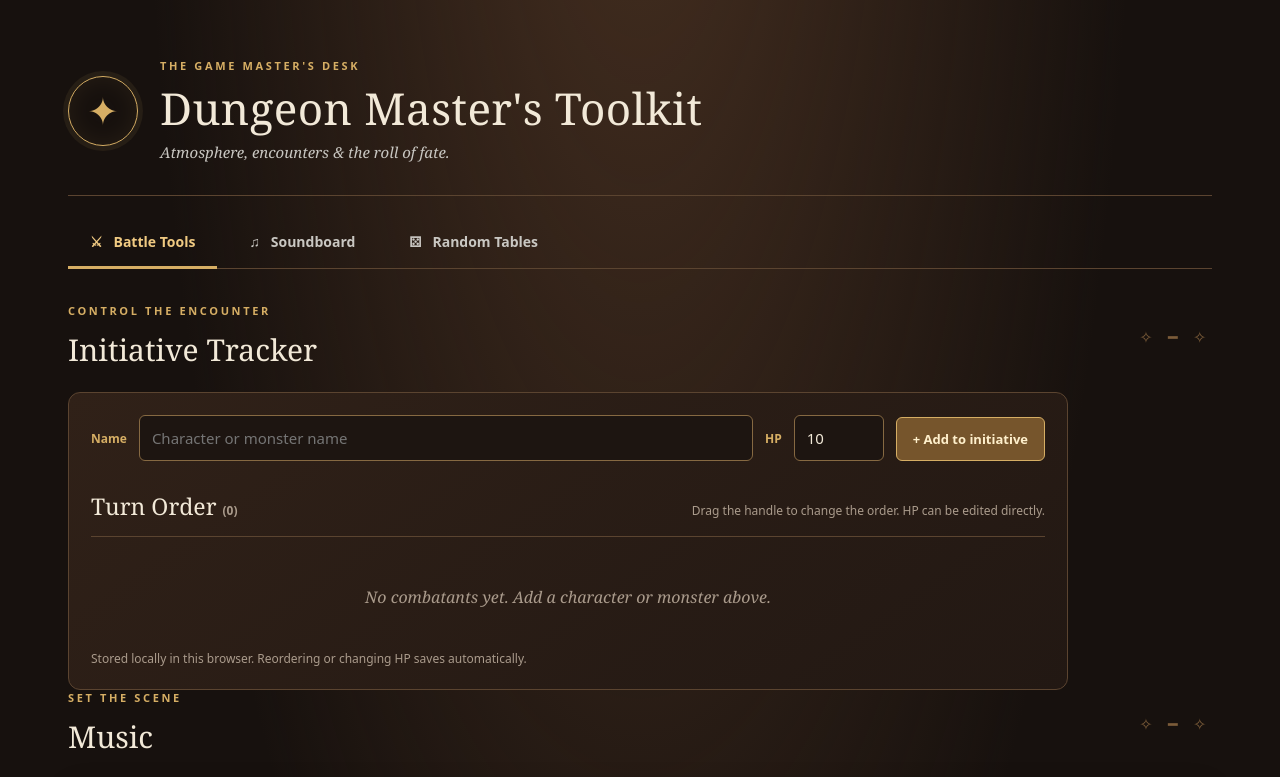
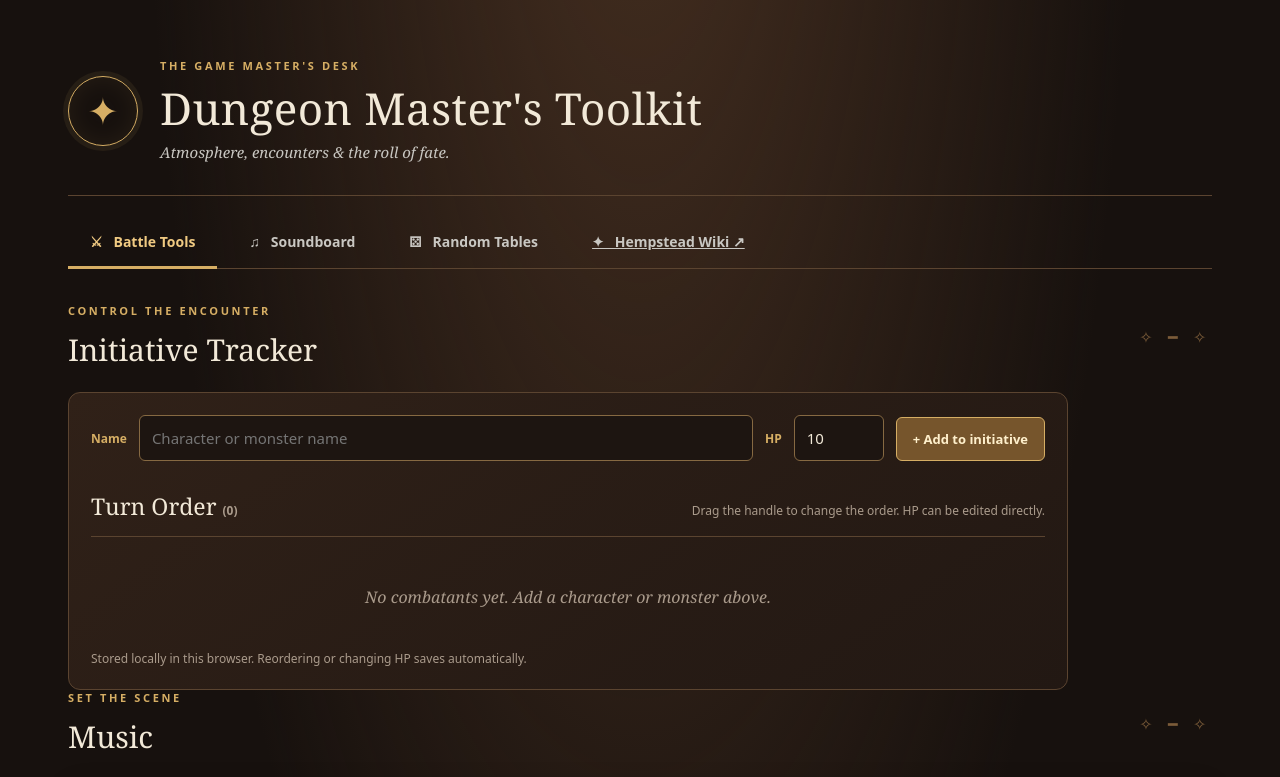
Before and after one commit to CherryCipher/DnDHomepage, a plain HTML site: page index.html in a window 1280 px wide. Shown: the top 777 px of the page. Drawn offline with Linux system fonts and the light colour scheme.

Commit message:
Add Hempstead Wiki navigation shortcut and deployment notes

```diff
--- a/index.html
+++ b/index.html
@@ -20,10 +20,11 @@
       </div>
     </header>
 
-    <nav class="tabs" role="tablist" aria-label="Main navigation">
+    <nav class="tabs" aria-label="Main navigation">
       <button class="tab is-active" id="tab-battle-tools" type="button" aria-selected="true" aria-controls="panel-battle-tools" role="tab">⚔ &nbsp; Battle Tools</button>
       <button class="tab" id="tab-soundboard" type="button" aria-selected="false" aria-controls="panel-soundboard" role="tab">♫ &nbsp; Soundboard</button>
       <button class="tab" id="tab-tables" type="button" aria-selected="false" aria-controls="panel-tables" role="tab">⚄ &nbsp; Random Tables</button>
+      <a class="tab wiki-tab" href="https://hempstead.cherrynuggetgames.nl/" target="_blank" rel="noopener noreferrer" aria-label="Open Hempstead Wiki in a new tab">✦ &nbsp; Hempstead Wiki ↗</a>
     </nav>
 
     <main>
```
